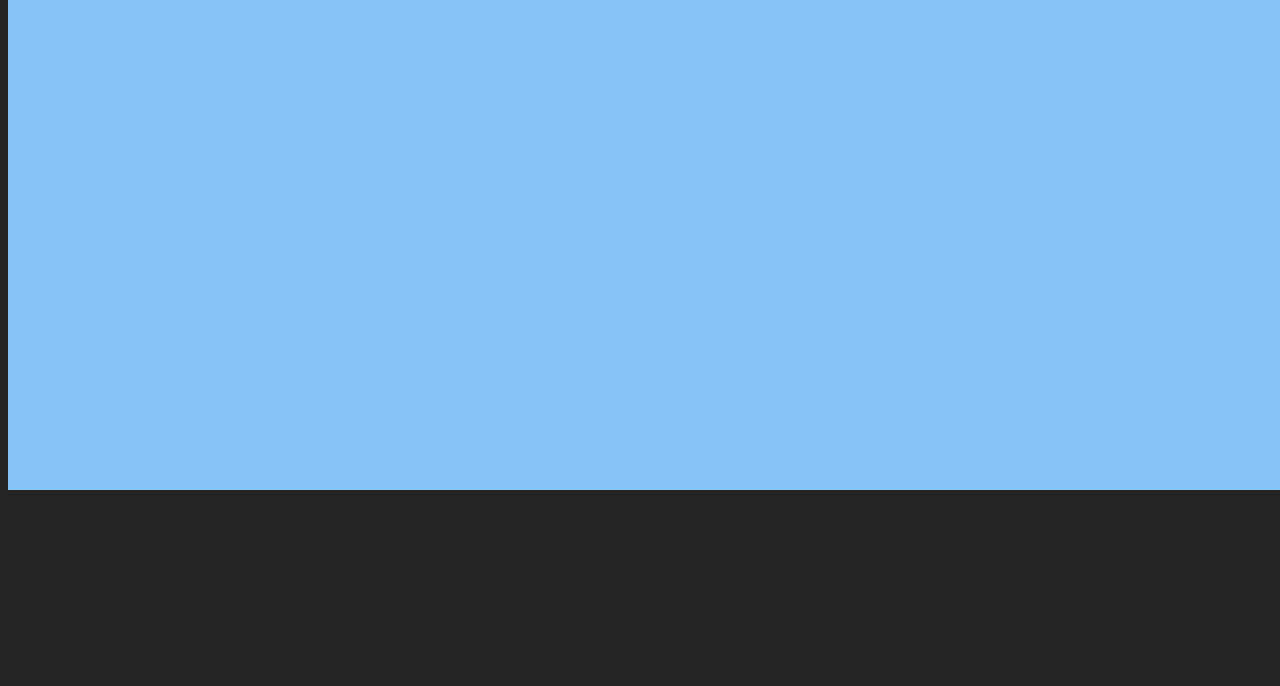
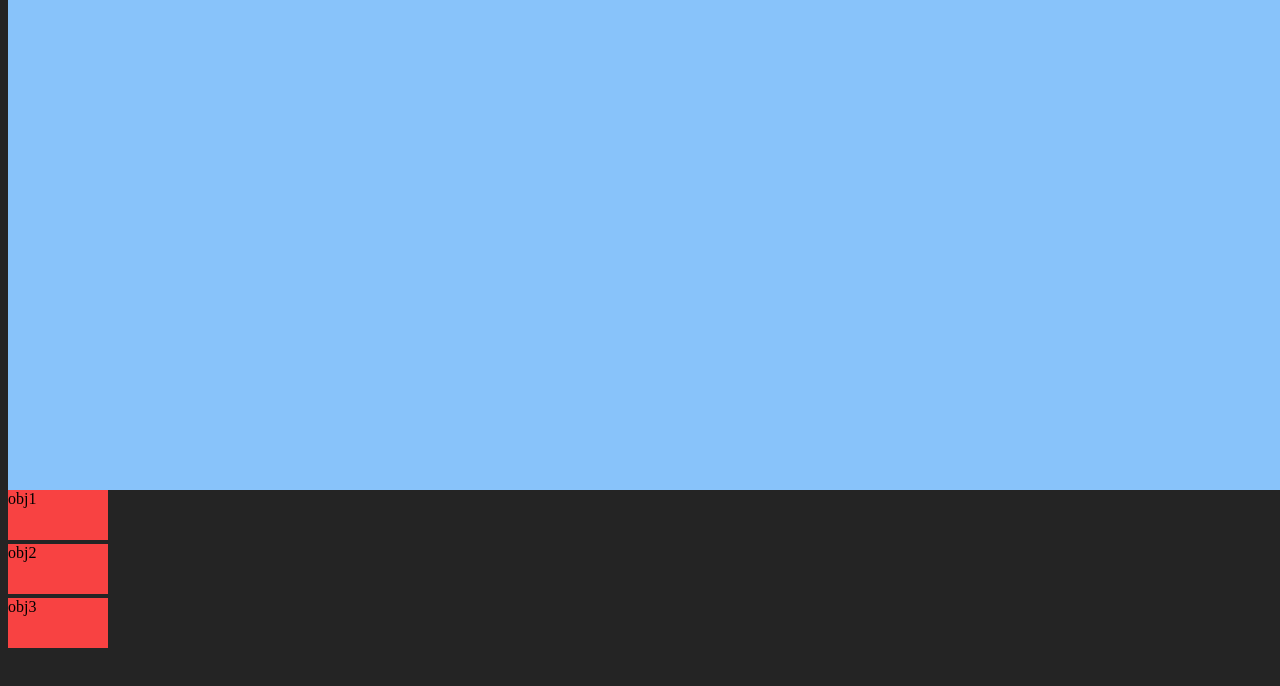
Before and after one commit to sexfat/ed103, a plain HTML site: page index.html in a window 1280 px wide. Shown: the part 1118-1804 px from the top of the page. Before the commit the page ends 1616 px from the top, so only its background shows below. Drawn offline with nearby package versions, Linux system fonts and the light colour scheme.

Commit message:
timelinemax

```diff
--- a/index.html
+++ b/index.html
@@ -28,6 +28,11 @@
             <li>聯絡我們</li>
         </ul>
     </section>
+    <section>
+        <div class="box tl1">obj1</div>
+        <div class="box tl2">obj2</div>
+        <div class="box tl3">obj3</div>
+    </section>
 
 
     <script src="main.js"></script>
--- a/main.js
+++ b/main.js
@@ -63,8 +63,28 @@ TweenMax.fromTo('.fromto', 3, {
 
 
 //選單
-function menu(){
-    TweenMax.staggerTo('.menu li' , 1 , {
+function menu() {
+    TweenMax.staggerTo('.menu li', 1, {
         x: 200
     }, .3) //
 }
+var tl = new TimelineMax({
+   repeat : 1,
+   yoyo: true,
+   repeatDelay : 1
+});
+
+// TweenMax.to('.tl1' , 1 , {x: 300})
+// TweenMax.to('.tl2' , 1 , {y: 100})
+// TweenMax.to('.tl3' , 1 , {x: 100 , y :400})
+
+
+tl.to('.tl1', .5, {
+    x: 300,
+    // repeat: 1
+}).to('.tl2', .5, {
+    y: 100
+}).to('.tl3', .5, {
+    x: 100,
+    y: 400
+})
```
